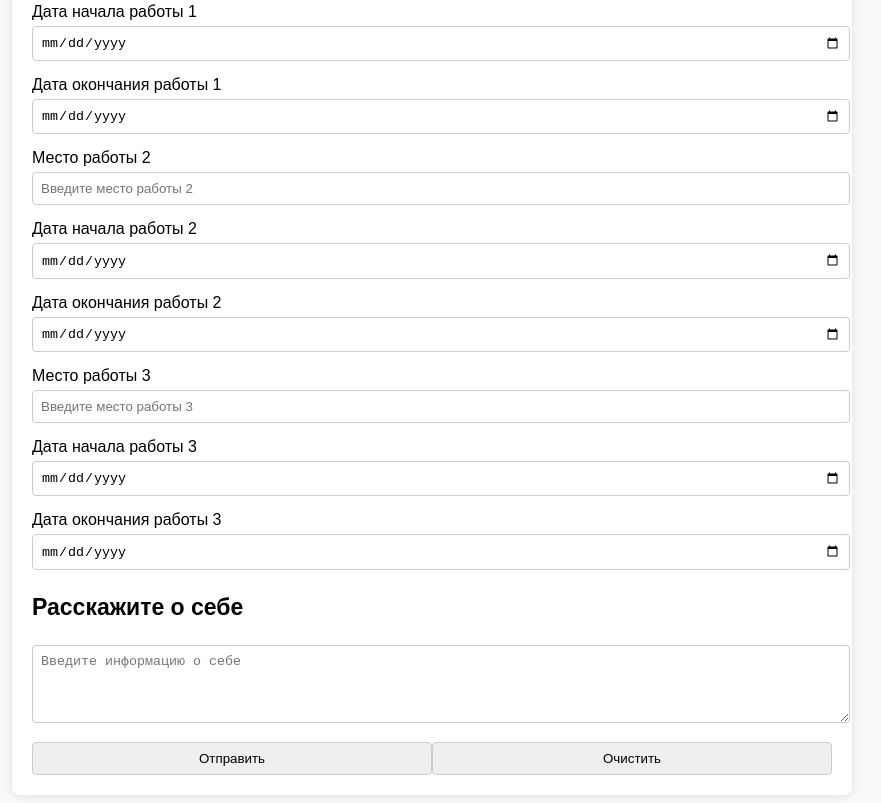
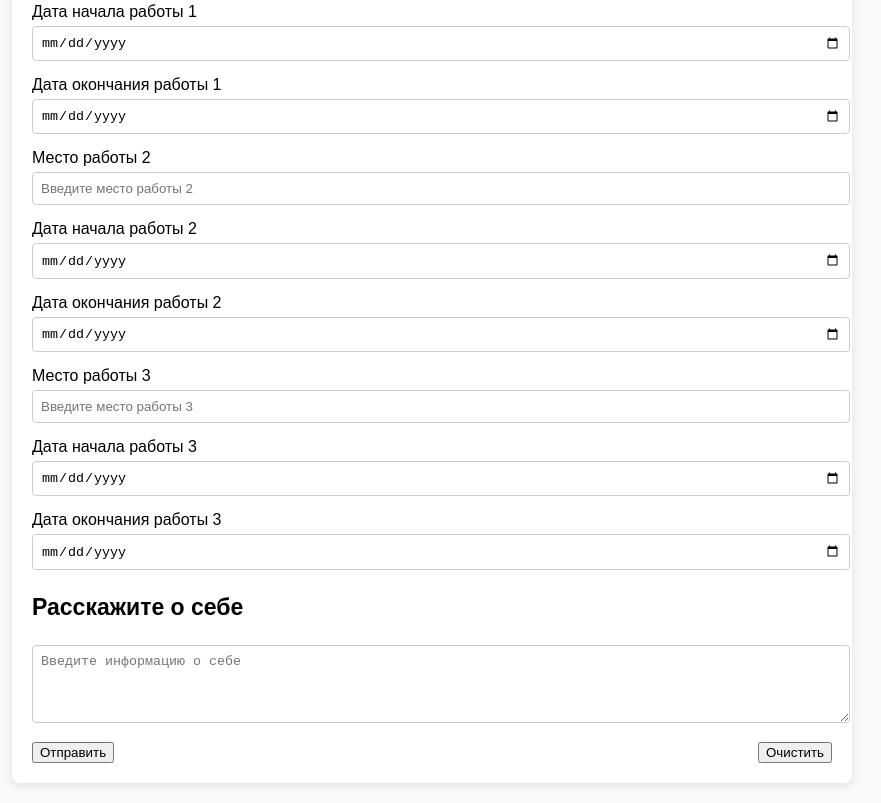
Before and after one commit to Nikita-grish/lr3, a plain HTML site: page index.html in a window 1280 px wide. Shown: the part 1416-2219 px from the top of the page, without its empty margins (208-1089 px from the left). Drawn offline with Linux system fonts and the light colour scheme.

Commit message:
Update index.html

```diff
--- a/index.html
+++ b/index.html
@@ -141,8 +141,8 @@
 
 
             <div class="form-actions">
-                <input type="submit" value="Отправить" class="button">
-                <input type="reset" value="Очистить" class="button">
+                 <button type="submit">Отправить</button>
+                <button type="reset">Очистить</button>
             </div>
         </form>
     </div>
```
